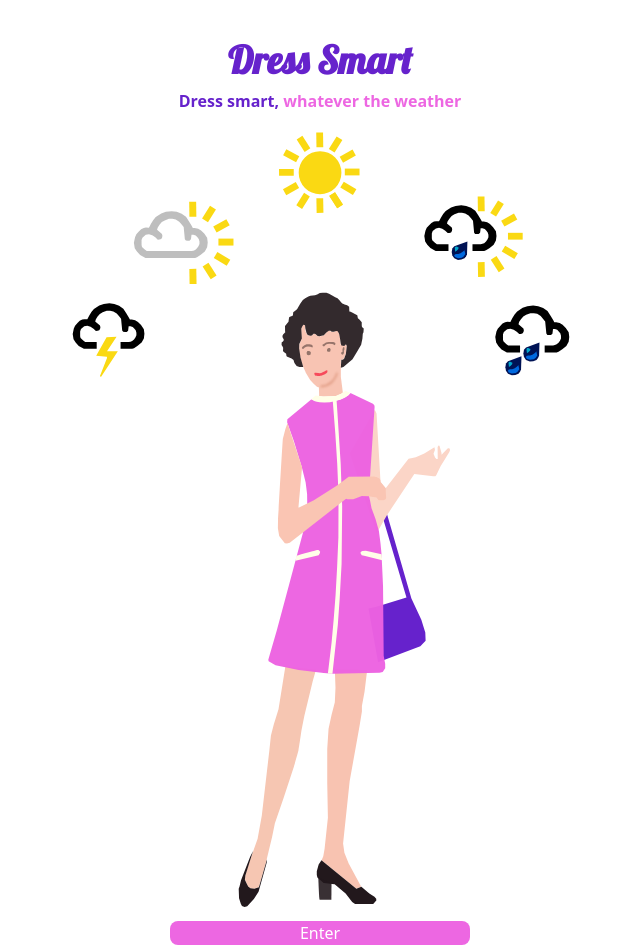
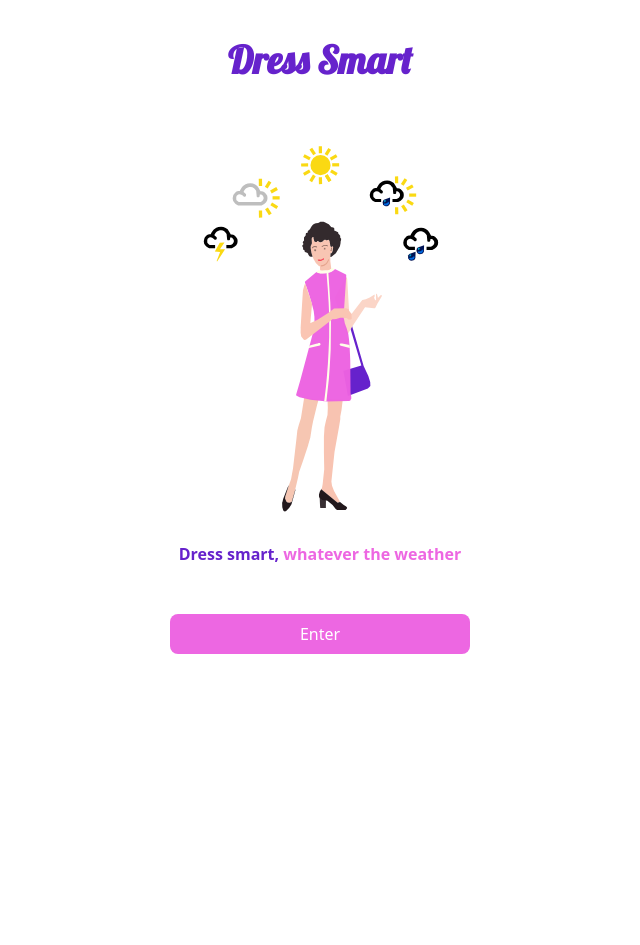
Before and after one commit to Xiaoru-Sun/dress-smart-fe, a React (Vite) app: page / in a window 1280 px wide. Shown: the whole page, without its empty margins (320-960 px from the left). After the commit the page ends 832 px from the top, so only its background shows below. Built offline with nearby package versions, Linux system fonts and the light colour scheme.

Commit message:
adds styling on landing page

```diff
--- a/src/components/Logo.tsx
+++ b/src/components/Logo.tsx
@@ -1,8 +1,12 @@
 import logoImag from "../assets/images/dress_smart_logo.svg";
-const Logo = () => {
+type LogoProps = {
+  styleName: string;
+};
+
+const Logo = ({ styleName }: LogoProps): JSX.Element => {
   return (
     <>
-      <img src={logoImag} alt="logo_img"></img>
+      <img src={logoImag} alt="logo_img" className={`${styleName}`}></img>
     </>
   );
 };
--- a/src/index.css
+++ b/src/index.css
@@ -21,5 +21,11 @@
     color: white;
     font-size: 16px;
     border-radius: 8px;
+    margin-top: 3rem;
+  }
+  .largeLogo {
+    width: 245px;
+    height: 381px;
+    margin-top: 3rem;
   }
 }
--- a/src/pages/LandingPage.tsx
+++ b/src/pages/LandingPage.tsx
@@ -13,11 +13,11 @@ const Landingpage = () => {
   return (
     <div className="w-full h-screen flex flex-col justify-start items-center mt-8">
       <Header />
-      <h2 className="text-primary font-semibold">
+      <Logo styleName="largeLogo" />
+      <h2 className="text-primary font-semibold mt-6">
         <span className="text-secondary text-4 ">Dress smart,</span> whatever
         the weather
       </h2>
-      <Logo></Logo>
       <Button styleName="mainButton" handleClick={handleButtonClick}>
         Enter
       </Button>
--- a/src/reusable_components/Button.tsx
+++ b/src/reusable_components/Button.tsx
@@ -4,7 +4,11 @@ type buttonProps = {
   handleClick: () => void;
 };
 
-const Button = ({ children, styleName, handleClick }: buttonProps) => {
+const Button = ({
+  children,
+  styleName,
+  handleClick,
+}: buttonProps): JSX.Element => {
   return (
     <button className={`${styleName}`} onClick={handleClick}>
       {children}
```
